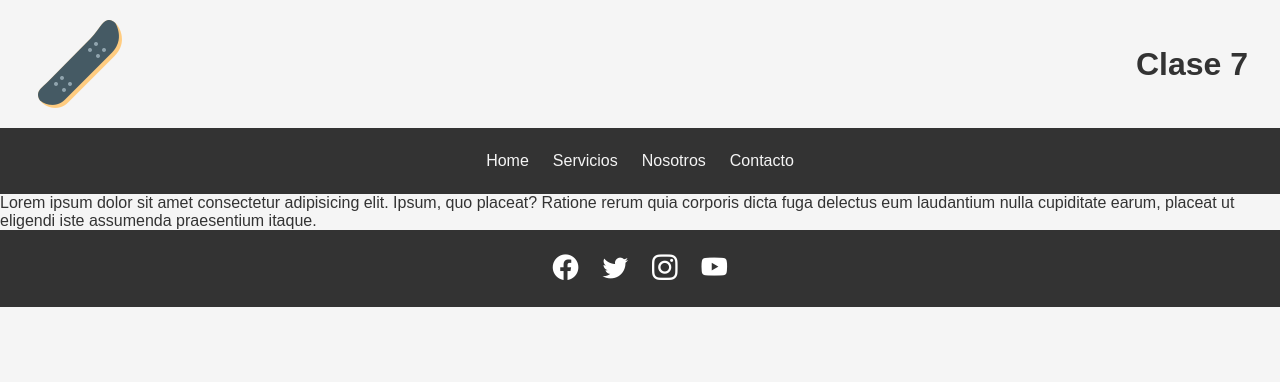
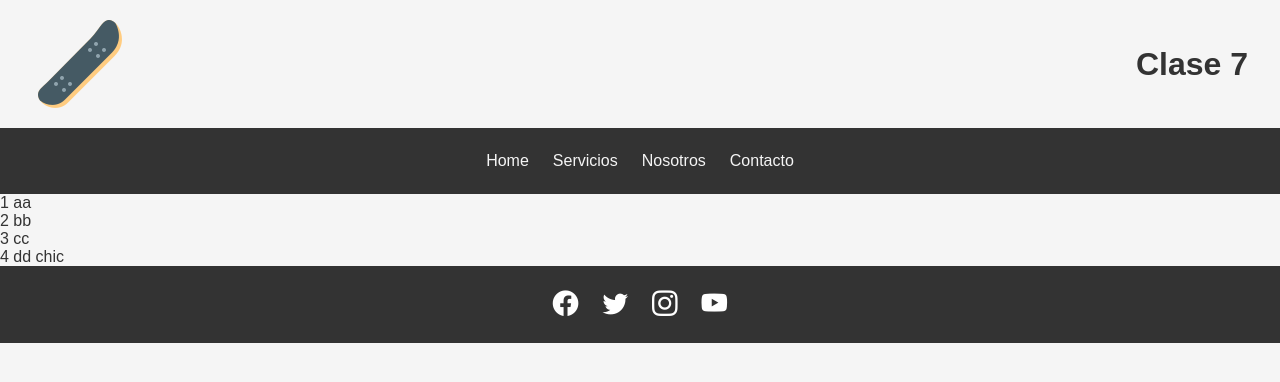
Before and after one commit to gabrielmerino1/clase-7, a plain HTML site: page index.html in a window 1280 px wide. Drawn offline with nearby package versions, Linux system fonts and the light colour scheme.

Commit message:
agregue  lista

```diff
--- a/css/style.css
+++ b/css/style.css
@@ -58,6 +58,10 @@ header{
     padding: 1rem 2rem;
 }
 
+ol li span{
+
+
+}
 .navbar_menu{
     list-style: none;
     display: flex;
--- a/index.html
+++ b/index.html
@@ -32,9 +32,12 @@
     </header>
     <main>
         <section>
-            <p>Lorem ipsum dolor sit amet consectetur adipisicing elit. Ipsum, quo placeat? Ratione rerum quia corporis
-                dicta fuga delectus eum laudantium nulla cupiditate earum, placeat ut eligendi iste assumenda
-                praesentium itaque.</p>
+            <ol>
+                <li> 1 aa </li>
+                <li> 2 bb </li>
+                <li> 3 cc </li>
+                <li> 4 dd <span> chic</span> </li>
+            </ol>
         </section>
     </main>
     <footer>
```
